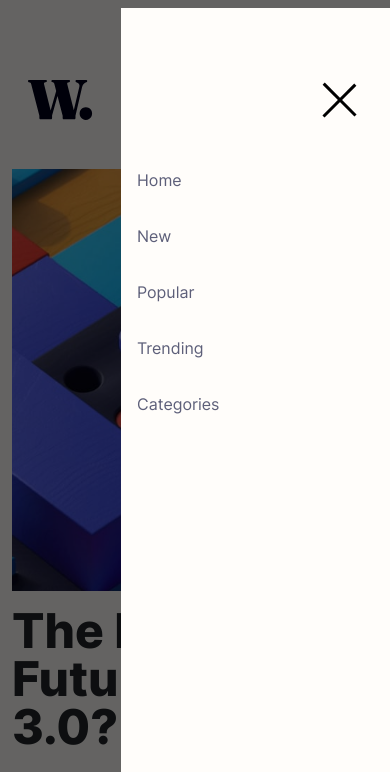
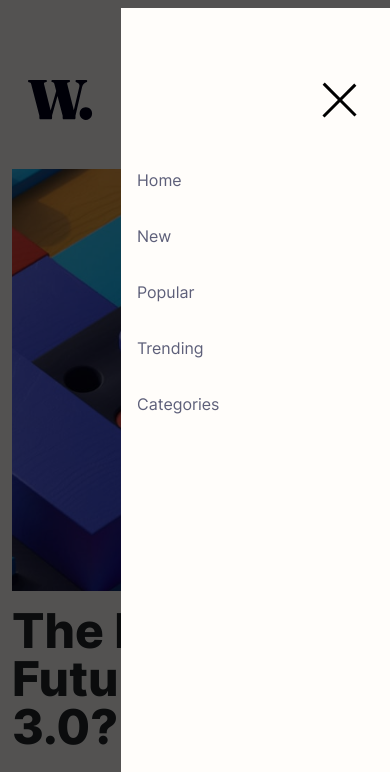
Before and after one commit to Zeddxx/news-homepage-main, a plain HTML site: page index.html in a window 390 px wide. Both pictures are taken after a click on the element 339 px from the left and 100 px from the top of the page. Shown: the top 772 px of the page. Drawn offline with nearby package versions, Linux system fonts and the light colour scheme.

Commit message:
git init

```diff
--- a/index.html
+++ b/index.html
@@ -30,6 +30,7 @@
 
 
     <main class="container">
+      <div class="overlay"></div>
       <nav class="navbar">
         <div class="container inner-nav">
           <div class="main-logo">
@@ -129,29 +130,32 @@
 const navMobile = document.querySelector('.nav-lists');
 const activeClass = 'active';
 const aliveClass = 'alive';
+const showClass = 'show';
+const overlayEl = document.querySelector('.overlay');
 let isHamburgerOpen = false;
 
 function toggleNav() {
   hamburgerBtn.classList.toggle(activeClass);
   navMobile.classList.toggle(aliveClass);
+  overlayEl.classList.toggle(showClass);
 
   isHamburgerOpen = !isHamburgerOpen;
 
   if (isHamburgerOpen) {
     document.body.style.overflow = 'hidden'; // Disable scroll
+    window.addEventListener('scroll', disableScroll);
   } else {
     document.body.style.overflow = ''; // Enable scroll
+    window.removeEventListener('scroll', disableScroll);
   }
 }
 
-function closeNavIfOpen() {
-  if (isHamburgerOpen) {
-    toggleNav();
-  }
+function disableScroll(event) {
+  event.preventDefault();
+  event.stopPropagation();
 }
 
 hamburgerBtn.addEventListener('click', toggleNav);
-window.addEventListener('scroll', closeNavIfOpen);
 
     </script>
   </body>
--- a/style.css
+++ b/style.css
@@ -144,6 +144,9 @@ main {
   gap: 1rem;
   align-items: center;
 }
+.overlay{
+    display: none;
+}
 .img-div {
   height: 100%;
   min-width: 30%;
@@ -245,6 +248,15 @@ main {
     } */
   main {
     overflow-x: hidden !important;
+    position: relative;
+  }
+  .overlay{
+    height: 100vh;
+    left: 0;
+    width: 100vw;
+    position: absolute;
+    background: #000000ac;
+    display: none;
   }
   .inner-nav {
     position: relative;
@@ -262,11 +274,13 @@ main {
     padding: 10rem 1rem;
     transition: all 0.4s ease;
     transform: translateX(100%);
-    box-shadow: none;
   }
   .nav-lists.alive {
     transform: translateX(0%);
-    box-shadow: 0 0 0 1300px #0000009b;
+  }
+  .overlay.show{
+    display: flex;
+    z-index: 2;
   }
 
   .hamburger-btn {
```
